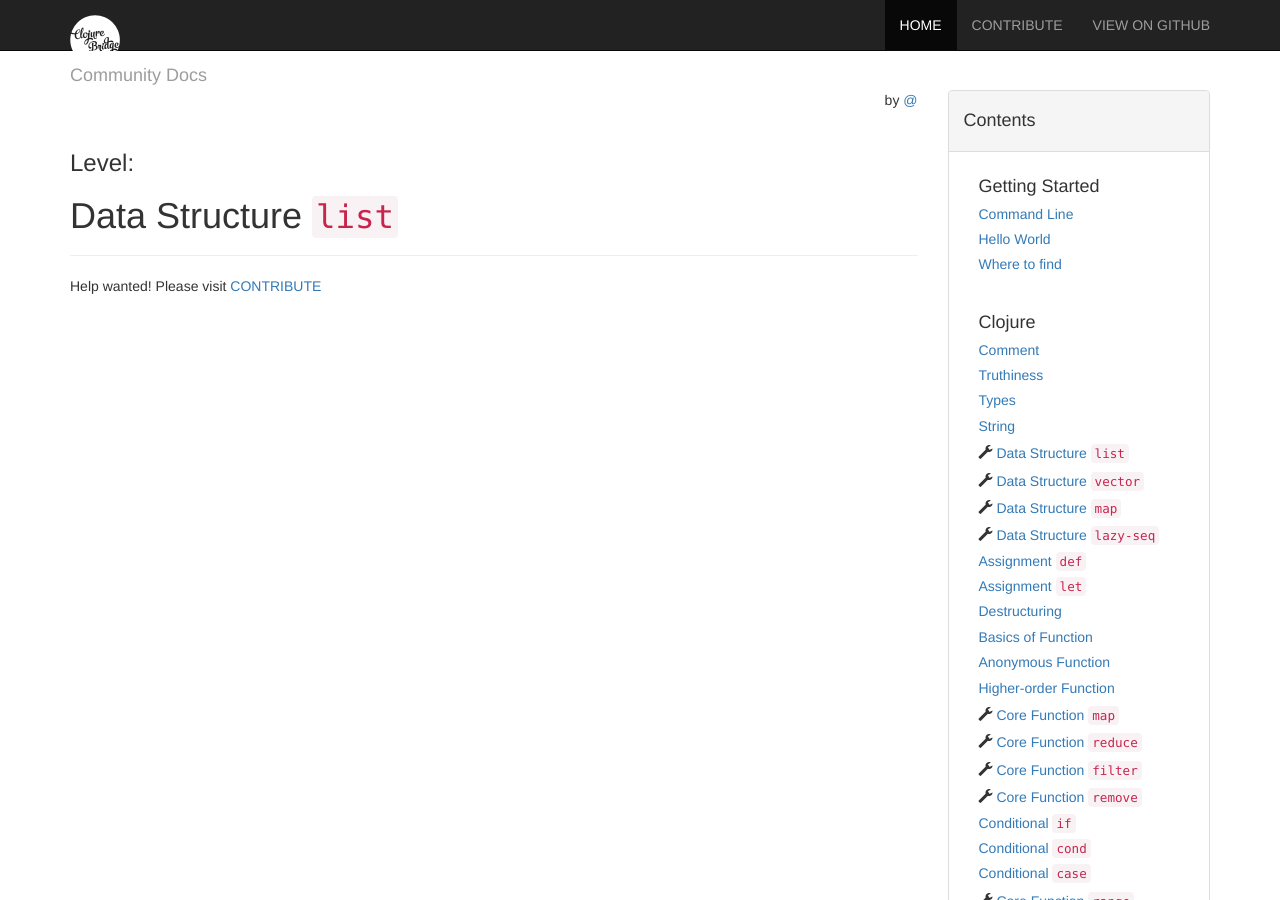
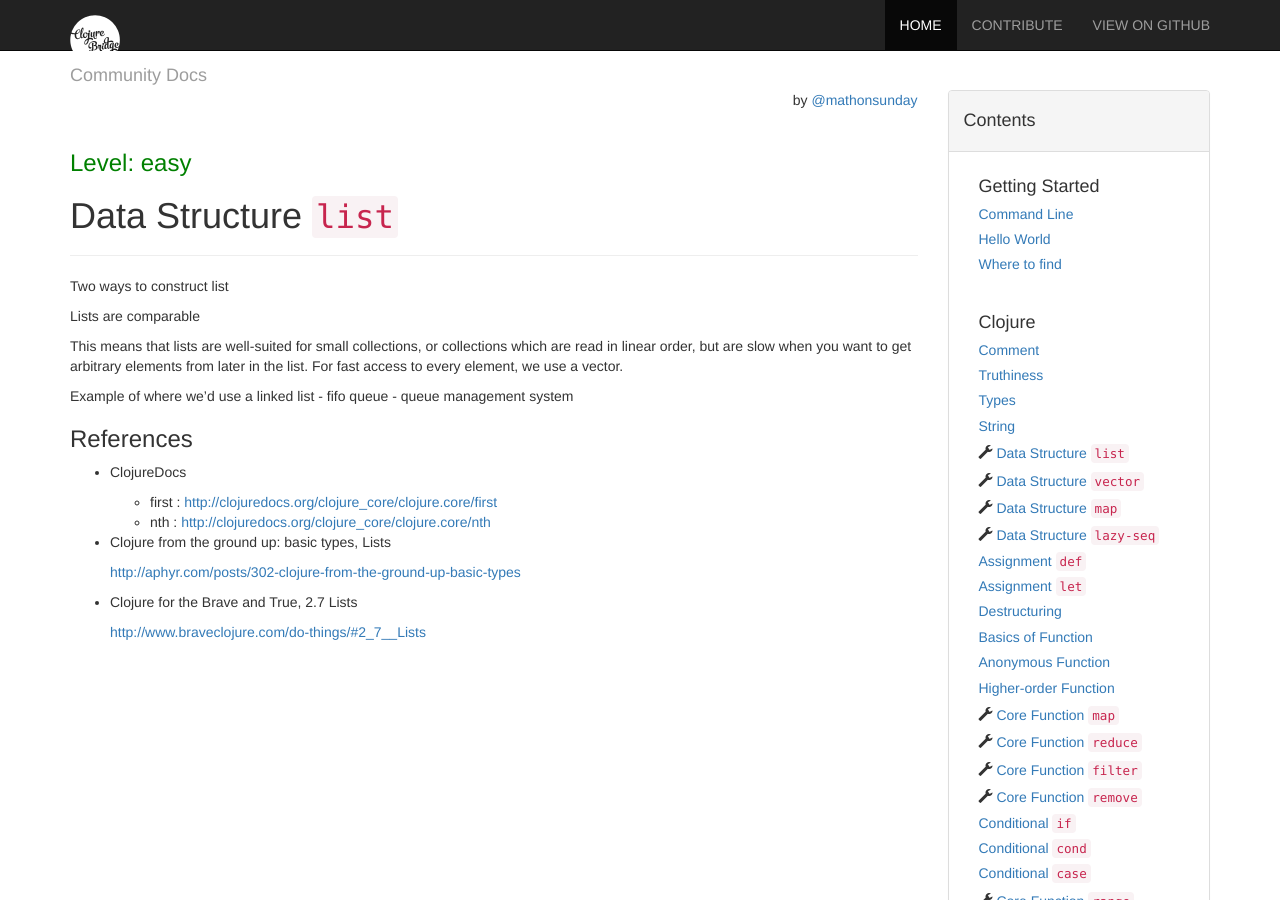
Before and after one commit to ClojureBridge/community-docs, a Jekyll site: the page built from docs/clojure/list.md, in a window 1280 px wide and 900 px high. Built offline with Jekyll 4.4.1, drawn with Linux system fonts in a browser that asks for light colours; nearby versions of some CDN libraries.

Commit message:
Finish references list for each Data Structure document

```diff
--- a/docs/clojure/list.md
+++ b/docs/clojure/list.md
@@ -2,8 +2,30 @@
 layout: docs
 title: Data Structure <code>list</code>
 permalink: /docs/clojure/list/
-level:
-author:
+level: easy
+author: mathonsunday
 ---
 
-Help wanted! Please visit  [CONTRIBUTE]({{ site.baseurl }}/docs/contribute)
+Two ways to construct list
+
+Lists are comparable
+
+This means that lists are well-suited for small collections, or collections which are read in linear order, but are slow when you want to get arbitrary elements from later in the list. For fast access to every element, we use a vector.
+
+Example of where we'd use a linked list - fifo queue - queue management system
+
+
+### References
+
+- ClojureDocs
+
+	- first : [http://clojuredocs.org/clojure_core/clojure.core/first](http://clojuredocs.org/clojure_core/clojure.core/first)
+	- nth : [http://clojuredocs.org/clojure_core/clojure.core/nth](http://clojuredocs.org/clojure_core/clojure.core/nth)
+
+- Clojure from the ground up: basic types, Lists
+
+    [http://aphyr.com/posts/302-clojure-from-the-ground-up-basic-types](http://aphyr.com/posts/302-clojure-from-the-ground-up-basic-types)
+
+- Clojure for the Brave and True, 2.7 Lists
+
+    [http://www.braveclojure.com/do-things/#2_7__Lists](http://www.braveclojure.com/do-things/#2_7__Lists)
```
Also changed, not shown: docs/clojure/lazy-seq.md (+19 -3 lines), docs/clojure/map.md (+20 -1 lines), docs/clojure/vector.md (+13 -1 lines), 1 other file.
